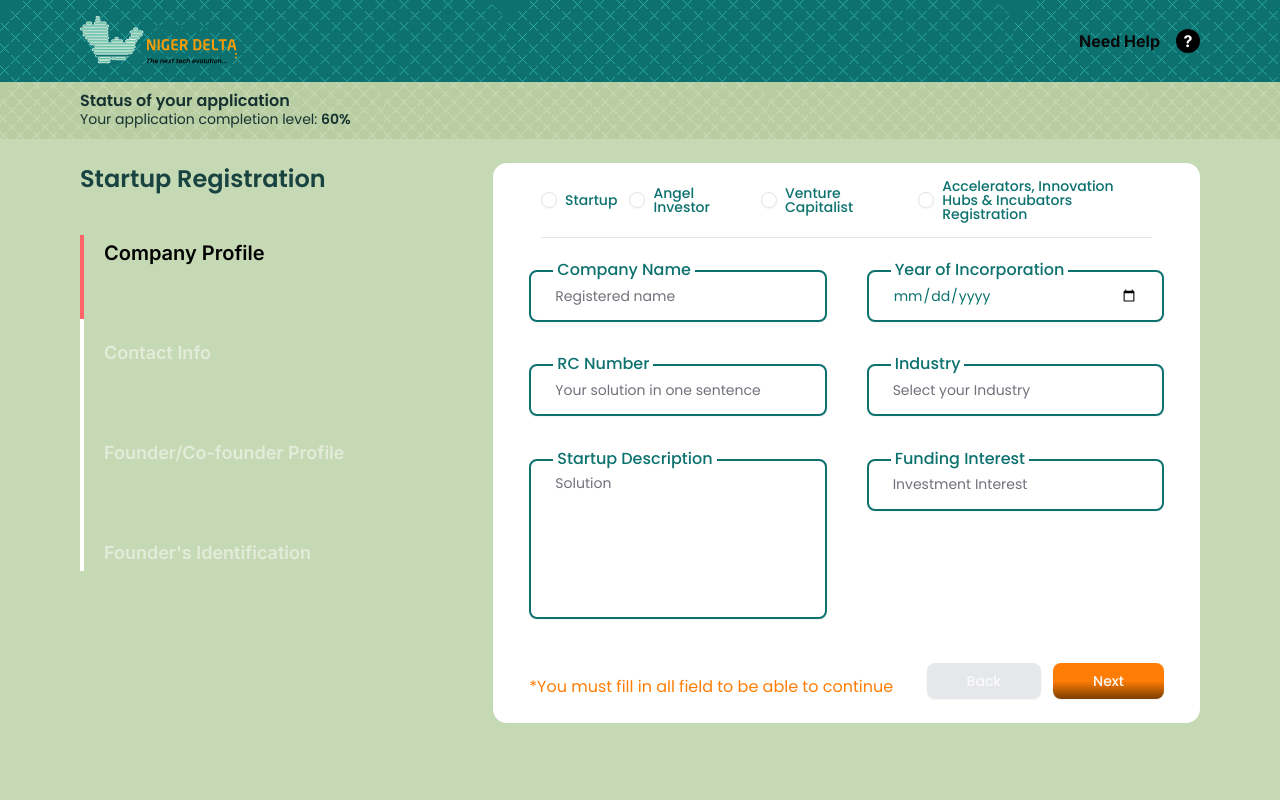
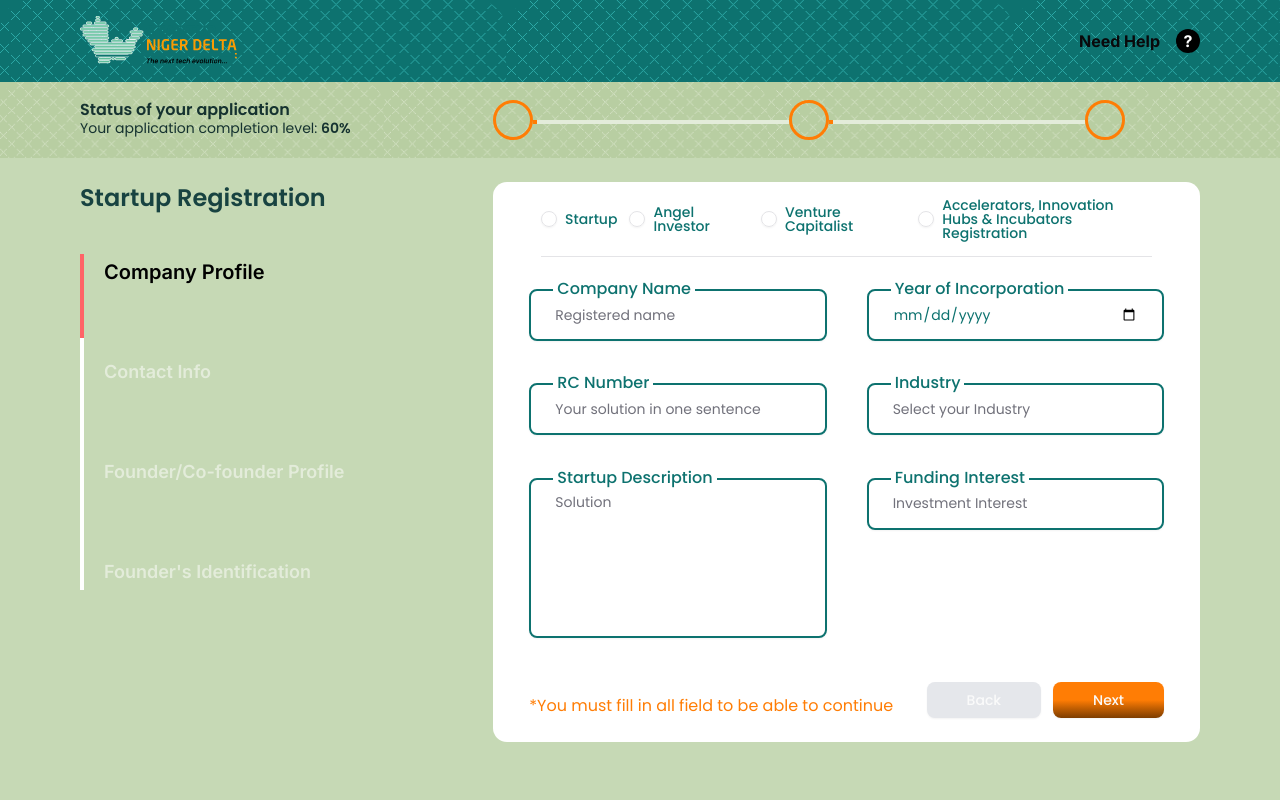
Before and after one commit to Homorwunmi/startup-niger-delta, a Next.js app: page /startup in a window 1280 px wide. Shown: the top 800 px of the page. Built offline with nearby package versions, Linux system fonts and the light colour scheme.

Commit message:
fix: update Status component layout and add dynamic status bars

```diff
--- a/app/globals.css
+++ b/app/globals.css
@@ -296,3 +296,8 @@ nav > div {
 .move-up-down-animation {
   animation: move-up-down 3s infinite linear;
 }
+
+.table-container {
+  height: 10px !important;
+  overflow: scroll;
+}
--- a/components/shared/status.tsx
+++ b/components/shared/status.tsx
@@ -1,15 +1,55 @@
-// Status component
-function Status() {
+import { useOnboardContext } from '@/app/contexts/OnboardingContext';
+import { JSX, useCallback } from 'react';
+
+function Circle(): JSX.Element {
+  return (
+    <div className="w-10 h-10 border-3 border-custom-orange rounded-full" />
+  );
+}
+
+function StatusBar({
+  getStatusBarWidth,
+}: {
+  getStatusBarWidth: () => void;
+}): JSX.Element {
+  return (
+    <div className="w-64 relative">
+      <div className="border-2 border-light-custom-green-1 w-full absolute top-0 left-0" />
+      <div
+        className={`border-2 border-custom-orange absolute top-0 left-0 ${getStatusBarWidth()}`}
+      />
+    </div>
+  );
+}
+
+function Status(): JSX.Element {
+  const { range } = useOnboardContext();
+
+  const getStatusBarWidthFirst = useCallback(() => {
+    if (range === 1) return 'w-1/2';
+    if (range === 2) return 'w-full';
+    if (range === 3) return 'w-full';
+
+    return '';
+  }, [range]);
+
+  const getStatusBarWidthSec = useCallback(() => {
+    if (range === 2) return 'w-1/2';
+    if (range === 3) return 'w-full';
+
+    return '';
+  }, [range]);
+
   return (
     <section
-      className="bg-light-custom-green h-[57px] w-full px-20"
+      className="bg-light-custom-green w-full px-20 py-3 flex items-center gap-10"
       style={{
         backgroundImage: `url("/home/ecosystem-bg.svg")`,
         backgroundBlendMode: 'soft-light',
         backgroundSize: '30%',
       }}
     >
-      <div className="h-full flex flex-col items-start justify-center w-full py-2 text-[#153230]">
+      <div className="h-full flex flex-col items-start justify-center w-1/3 py-2 text-[#153230]">
         <h3 className="font-semibold text-base leading-none font-poppins">
           Status of your application
         </h3>
@@ -18,6 +58,14 @@ function Status() {
           <span className="font-semibold">60% </span>
         </p>
       </div>
+
+      <div className="flex items-center justify-center">
+        <Circle />
+        <StatusBar getStatusBarWidth={getStatusBarWidthFirst} />
+        <Circle />
+        <StatusBar getStatusBarWidth={getStatusBarWidthSec} />
+        <Circle />
+      </div>
     </section>
   );
 }
--- a/components/startup/startup-review.tsx
+++ b/components/startup/startup-review.tsx
@@ -18,12 +18,21 @@ export default function StartupReview() {
     const style = document.createElement('style');
     document.head.appendChild(style);
     const stylesheet = style.sheet;
-    stylesheet?.insertRule(``, stylesheet.insertRule.length);
+
+    if (stylesheet)
+      stylesheet?.insertRule(
+        `.table-container {height: 10px; overflow: scroll;}`,
+        0
+      );
+
+    return () => {
+      document.head.removeChild(style);
+    };
   }, []);
 
   return (
     <section className="flex flex-col items-stretch h-full pb-10 review">
-      <Table className="mt-10 max-h-64 overflow-y-auto">
+      <Table className="mt-10 max-h-[10px] overflow-y-auto">
         <TableHeader>
           <TableRow>
             <TableHead
```
